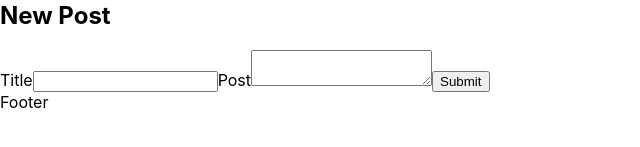
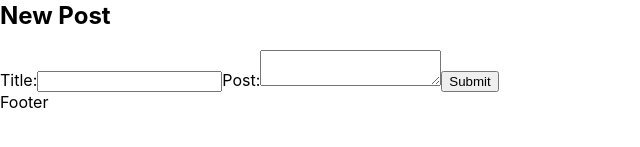
Before and after one commit to harwarl/blogapp, a React (Create React App) app: page /post in a window 1280 px wide. Shown: the part 199-346 px from the top of the page, without its empty margins (0-640 px from the left). Built offline with nearby package versions, Linux system fonts and the light colour scheme.

Commit message:
fix: adding Posts

```diff
--- a/src/NewPost.js
+++ b/src/NewPost.js
@@ -1,10 +1,10 @@
 import React from 'react'
 import { useNavigate } from 'react-router-dom';
+import { format } from 'date-fns'
 
 const NewPost = ({
   posts,
   setPosts,
-  format,
   postTitle,
   setPostTitle,
   postBody,
@@ -13,11 +13,12 @@ const NewPost = ({
   const navigate = useNavigate();
 
   const handleSubmit = (e) => {
-    e.preventdefault();
+    e.preventDefault();  //used preventdefault (error) preventDefault (works)
     const id = posts.length ? posts[posts.length - 1].id + 1 : 1;
     const datetime = format(new Date(), 'MMMM dd, yyyy pp');
-    const newPost = { id, title: postTitle, datetime, body: postBody };
-    const allPosts = [...posts, newPost];
+    const newPost = { id: id, title: postTitle, datetime: datetime, body: postBody };
+    const allPosts = [ ...posts, newPost ];
+    console.log(allPosts);
     setPosts(allPosts);
     setPostTitle('');
     setPostBody('');
@@ -29,10 +30,9 @@ const NewPost = ({
       <h2>New Post</h2>
       <form
         className="newPostForm"
-        action=""
-        onSubmit={(e)=>handleSubmit(e)}
+        onSubmit={handleSubmit}
       >
-        <label htmlFor="postTitle">Title</label>
+        <label htmlFor="postTitle">Title:</label>
         <input
           type="text"
           id="postTitle"
@@ -40,7 +40,7 @@ const NewPost = ({
           value={postTitle}
           onChange={(e) => setPostTitle(e.target.value)} />
 
-        <label htmlFor="postBody">Post</label>
+        <label htmlFor="postBody">Post:</label>
         <textarea
           type="text"
           id='postBody'
```
